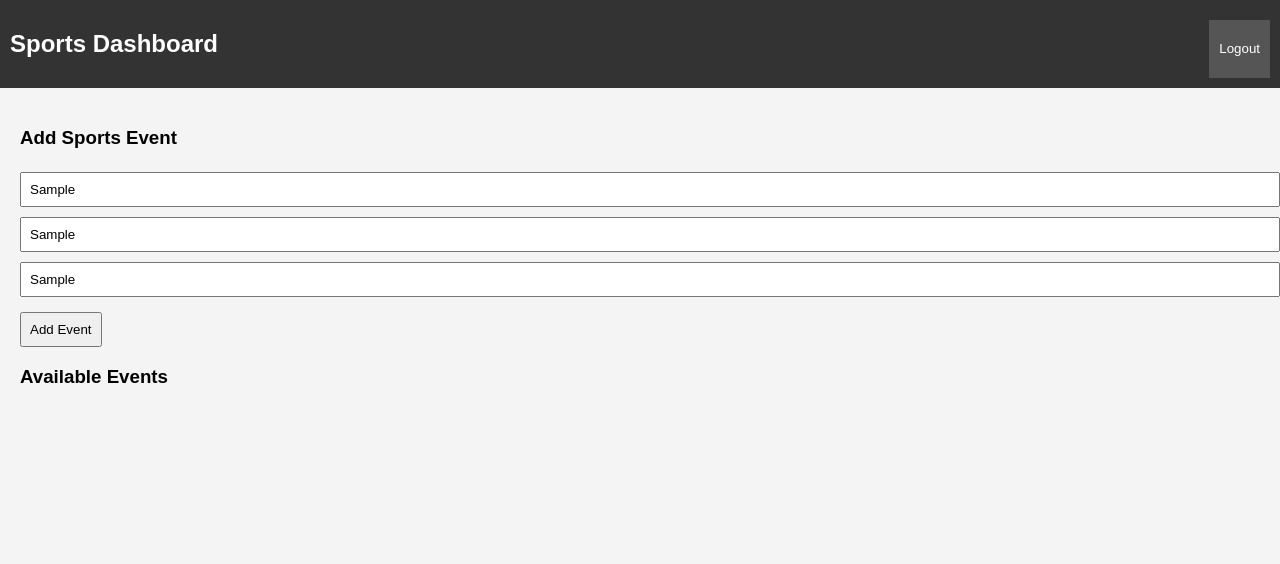
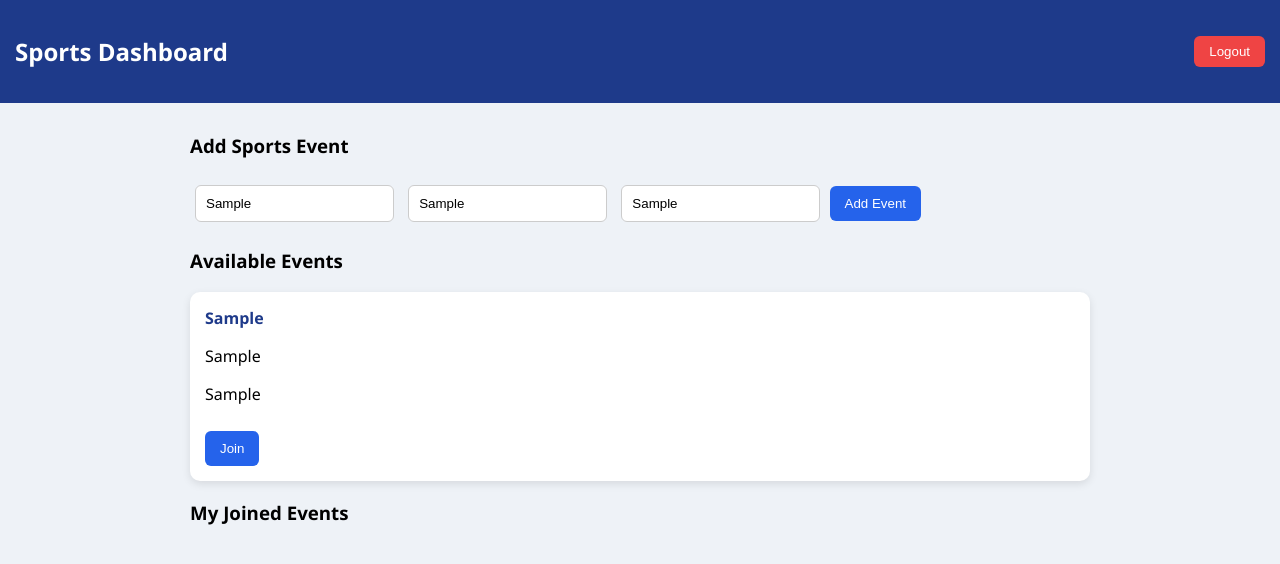
Before and after one commit to nadakudhiti8srujana/sports_buddy, a plain HTML site: page dashboard.html in a window 1280 px wide. Both pictures are taken after typing "Sample", "Sample", "Sample" into the empty fields and a click on the button "Add Event". Drawn offline with Linux system fonts and the light colour scheme; no server answers.

Commit message:
Improved Sports Buddy UI and join feature

```diff
--- a/css/style.css
+++ b/css/style.css
@@ -1,55 +1,76 @@
-
-body {
-    font-family: Arial;
-    margin: 0;
-    padding: 0;
-    background-color: #f4f4f4;
+body{
+  margin:0;
+  font-family:Segoe UI;
+  background:#eef2f7;
 }
 
-nav {
-    background: #333;
-    color: white;
-    padding: 10px;
-    display: flex;
-    justify-content: space-between;
+/* NAVBAR */
+nav{
+  background:#1e3a8a;
+  color:white;
+  padding:15px;
+  display:flex;
+  justify-content:space-between;
+  align-items:center;
 }
 
-nav a, nav button {
-    color: white;
-    margin-left: 10px;
-    text-decoration: none;
-    background: #555;
-    padding: 5px 10px;
-    border: none;
+nav button{
+  background:#ef4444;
+  border:none;
+  color:white;
+  padding:8px 15px;
+  border-radius:6px;
 }
 
-.container {
-    padding: 20px;
+/* CONTAINER */
+.container{
+  width:90%;
+  max-width:900px;
+  margin:30px auto;
 }
 
-.form-container {
-    width: 300px;
-    margin: 100px auto;
-    background: white;
-    padding: 20px;
-    box-shadow: 0 0 10px gray;
+/* INPUTS */
+input{
+  padding:10px;
+  margin:8px 5px;
+  border-radius:6px;
+  border:1px solid #ccc;
 }
 
-input {
-    width: 100%;
-    padding: 8px;
-    margin: 5px 0;
+button{
+  padding:10px 15px;
+  border:none;
+  background:#2563eb;
+  color:white;
+  border-radius:6px;
+  cursor:pointer;
 }
 
-button {
-    padding: 8px;
-    margin-top: 10px;
-    cursor: pointer;
+/* CARDS */
+.card{
+  background:white;
+  padding:15px;
+  margin:10px 0;
+  border-radius:10px;
+  box-shadow:0 3px 8px rgba(0,0,0,0.1);
 }
 
-.card {
-    background: white;
-    padding: 10px;
-    margin: 10px 0;
-    box-shadow: 0 0 5px gray;
+.card h4{
+  margin:0;
+  color:#1e3a8a;
 }
+
+.card button{
+  margin-top:10px;
+}
+
+/* LOGIN FORM */
+.form-container{
+  width:320px;
+  margin:120px auto;
+  background:white;
+  padding:25px;
+  border-radius:10px;
+  text-align:center;
+  box-shadow:0 3px 10px rgba(0,0,0,0.1);
+}
--- a/dashboard.html
+++ b/dashboard.html
@@ -1,27 +1,36 @@
-
 <!DOCTYPE html>
 <html>
 <head>
-    <title>Dashboard</title>
-    <link rel="stylesheet" href="css/style.css">
+<title>Sports Dashboard</title>
+<link rel="stylesheet" href="css/style.css">
 </head>
+
 <body>
+
 <nav>
     <h2>Sports Dashboard</h2>
     <button onclick="logout()">Logout</button>
 </nav>
 
 <div class="container">
+
+    <!-- ADD EVENT -->
     <h3>Add Sports Event</h3>
     <input type="text" id="sportName" placeholder="Sport Name">
     <input type="text" id="city" placeholder="City">
     <input type="text" id="time" placeholder="Time">
     <button onclick="addEvent()">Add Event</button>
 
+    <!-- AVAILABLE -->
     <h3>Available Events</h3>
     <div id="eventsList"></div>
+
+    <!-- JOINED -->
+    <h3>My Joined Events</h3>
+    <div id="joinedList"></div>
+
 </div>
 
-<script type="module" src="js/user.js"></script>
+<script src="js/user.js"></script>
 </body>
 </html>
--- a/js/user.js
+++ b/js/user.js
@@ -1,56 +1,78 @@
-import { firebaseConfig } from './firebase-config.js';
-import { initializeApp } from "https://www.gstatic.com/firebasejs/10.7.1/firebase-app.js";
-import { getAuth, signOut } from "https://www.gstatic.com/firebasejs/10.7.1/firebase-auth.js";
-import { getDatabase, ref, push, onValue }
-from "https://www.gstatic.com/firebasejs/10.7.1/firebase-database.js";
+window.onload = function(){
+  loadEvents();
+  loadJoined();
+}
 
-const app = initializeApp(firebaseConfig);
-const auth = getAuth(app);
-const database = getDatabase(app);
+function logout(){
+  window.location.href = "login.html";
+}
 
-// Add Event
-window.addEvent = function() {
-    const name = document.getElementById("sportName").value;
+function addEvent(){
+  const sport = document.getElementById("sportName").value;
   const city = document.getElementById("city").value;
   const time = document.getElementById("time").value;
 
-    if(name === "" || city === "" || time === "") {
-        alert("Please fill all fields");
+  if(!sport || !city || !time){
+    alert("Fill all fields");
     return;
   }
 
-    const eventsRef = ref(database, "events");
-    push(eventsRef, {
-        name: name,
-        city: city,
-        time: time
-    });
+  let events = JSON.parse(localStorage.getItem("events")) || [];
 
-    alert("Event Added Successfully");
+  events.push({sport, city, time});
+
+  localStorage.setItem("events", JSON.stringify(events));
+
+  loadEvents();
 }
 
-// Load Events
-const eventsRef = ref(database, "events");
+function loadEvents(){
+  const events = JSON.parse(localStorage.getItem("events")) || [];
+  const container = document.getElementById("eventsList");
+  container.innerHTML="";
 
-onValue(eventsRef, (snapshot) => {
-    const data = snapshot.val();
-    const list = document.getElementById("eventsList");
-    list.innerHTML = "";
+  events.forEach((e,i)=>{
+    const card = document.createElement("div");
+    card.className="card";
 
-    for(let id in data) {
-        list.innerHTML += `
-            <div class="card">
-                <h4>${data[id].name}</h4>
-                <p>City: ${data[id].city}</p>
-                <p>Time: ${data[id].time}</p>
-            </div>
+    card.innerHTML = `
+      <h4>${e.sport}</h4>
+      <p>${e.city}</p>
+      <p>${e.time}</p>
+      <button onclick="joinEvent(${i})">Join</button>
     `;
-    }
-});
 
-// Logout
-window.logout = function() {
-    signOut(auth).then(() => {
-        window.location.href = "login.html";
+    container.appendChild(card);
   });
 }
+
+function joinEvent(index){
+  let events = JSON.parse(localStorage.getItem("events")) || [];
+  let joined = JSON.parse(localStorage.getItem("joined")) || [];
+
+  joined.push(events[index]);
+
+  localStorage.setItem("joined", JSON.stringify(joined));
+
+  loadJoined();
+}
+
+function loadJoined(){
+  const joined = JSON.parse(localStorage.getItem("joined")) || [];
+  const container = document.getElementById("joinedList");
+  container.innerHTML="";
+
+  joined.forEach(e=>{
+    const card=document.createElement("div");
+    card.className="card";
+
+    card.innerHTML = `
+      <h4>${e.sport}</h4>
+      <p>${e.city}</p>
+      <p>${e.time}</p>
+      <span style="color:green;">Joined</span>
+    `;
+
+    container.appendChild(card);
+  });
+}
```
Lines whose indentation alone changed are shown as unchanged.
